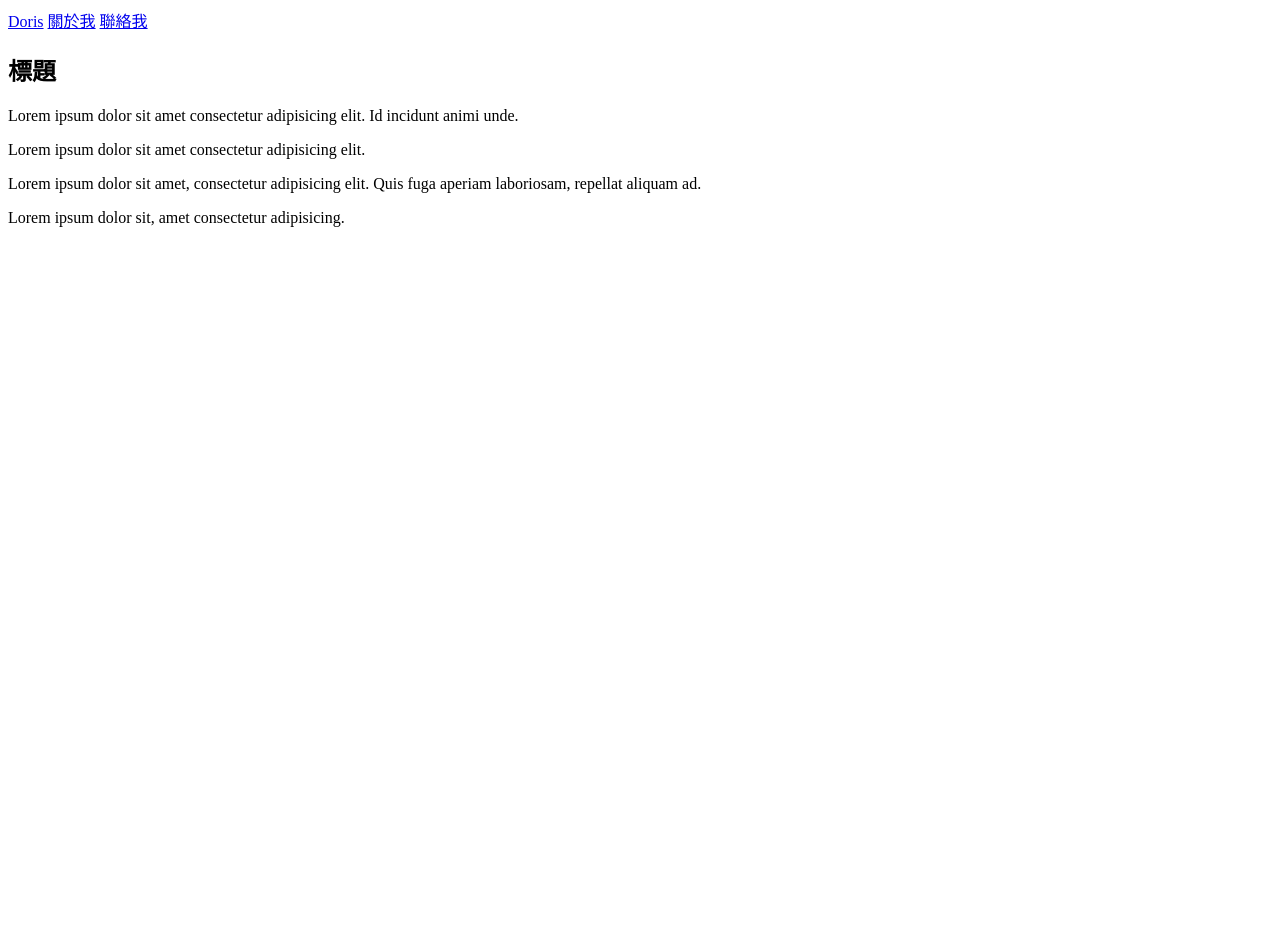
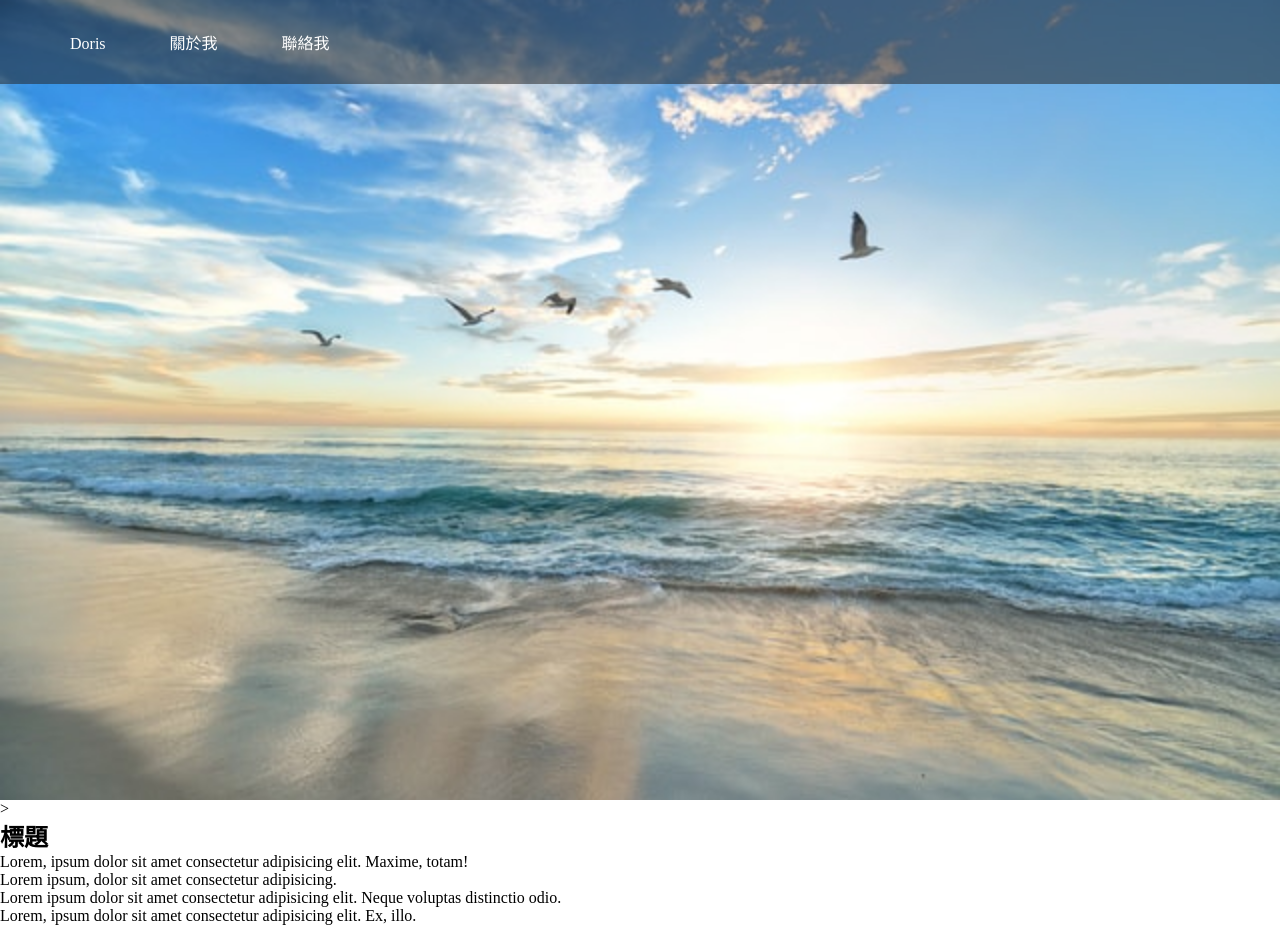
Before and after one commit to lay0020/Doris_RWD, a plain HTML site: page index.html in a window 1280 px wide. Before the commit the page ends 800 px from the top, so only its background shows below. Drawn offline with Linux system fonts and the light colour scheme.

Commit message:
導覽列&Banner 設定

```diff
--- a/index.html
+++ b/index.html
@@ -1,24 +1,28 @@
 <!DOCTYPE html>
-<html lang="en">
+<html lang="zh">
+
 <head>
     <meta charset="UTF-8">
-<!-- 禁止縮放 / 記得加上 , -->
     <meta name="viewport" content="width=device-width, initial-scale=1.0, user-scalable=no">
-    <title>Doris_RWD練習</title>
+    <!-- 記得用,隔開 -->
+    <title>響應式網站</title>
     <link rel="stylesheet" href="./style.css">
 </head>
+
 <body>
     <!-- 導覽列 -->
     <nav>
+        <div>
             <a href="#">Doris</a>
             <a href="#">關於我</a>
             <a href="#">聯絡我</a>
+        </div>
     </nav>
     <!-- 橫幅 -->
     <div id="banner"></div>
-    <!-- 圖片區 -->
+    <!-- 圖片區域 -->
     <section id="picture">
-      <div></div>
+        <div>></div>
         <div></div>
         <div></div>
     </section>
@@ -26,13 +30,14 @@
     <section id="content">
         <h1>標題</h1>
         <div>
-        <P>Lorem ipsum dolor sit amet consectetur adipisicing elit. Id incidunt animi unde.</P>
-        <P>Lorem ipsum dolor sit amet consectetur adipisicing elit.</P>
+            <p>Lorem, ipsum dolor sit amet consectetur adipisicing elit. Maxime, totam!</p>
+            <p>Lorem ipsum, dolor sit amet consectetur adipisicing.</p>
         </div>
         <div>
-        <P></P>Lorem ipsum dolor sit amet, consectetur adipisicing elit. Quis fuga aperiam laboriosam, repellat aliquam ad.
-        <P>Lorem ipsum dolor sit, amet consectetur adipisicing.</P>
+            <p>Lorem ipsum dolor sit amet consectetur adipisicing elit. Neque voluptas distinctio odio.</p>
+            <p>Lorem, ipsum dolor sit amet consectetur adipisicing elit. Ex, illo.</p>
         </div>
     </section>
 </body>
+
 </html>
--- a/style.scss
+++ b/style.scss
@@ -1,6 +1,44 @@
-*{
+* {
     margin: 0;
     padding: 0;
     font-family: 微軟正黑體;
     box-sizing: border-box;
 }
+
+// 導覽列
+nav {
+    // #RGBA
+    // 0-9 a-f
+    // 00 透明
+    // ff 顯示
+    background: #25252588;
+    // 末兩碼為透明度
+    padding: 30px 0;
+    position: fixed;
+    width: 100%;
+
+    div {
+        width: 1200px;
+        margin: 0 auto;
+
+        a {
+            color: white;
+            text-decoration: none;
+            padding: 0 30px;
+            transition: 0.5s;
+
+            &:hover {
+                color: deepskyblue;
+            }
+        }
+    }
+}
+
+// 橫幅
+#banner {
+    width: 100%;
+    height: 100vh;
+    background-image: url(./img/banner.jpg);
+    background-position: center;
+    background-size: cover;
+}
```
Also changed, not shown: img/banner.jpg (added), style.css, 1 other file. Lines whose indentation alone changed are shown as unchanged.
